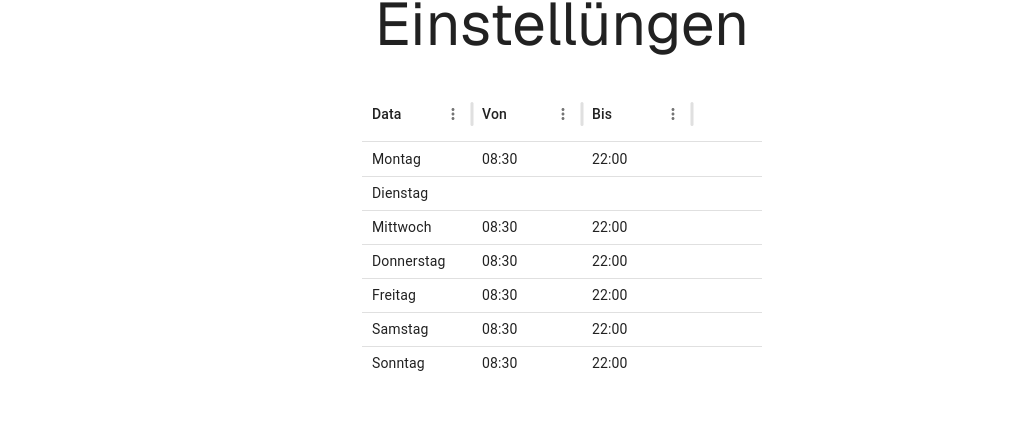
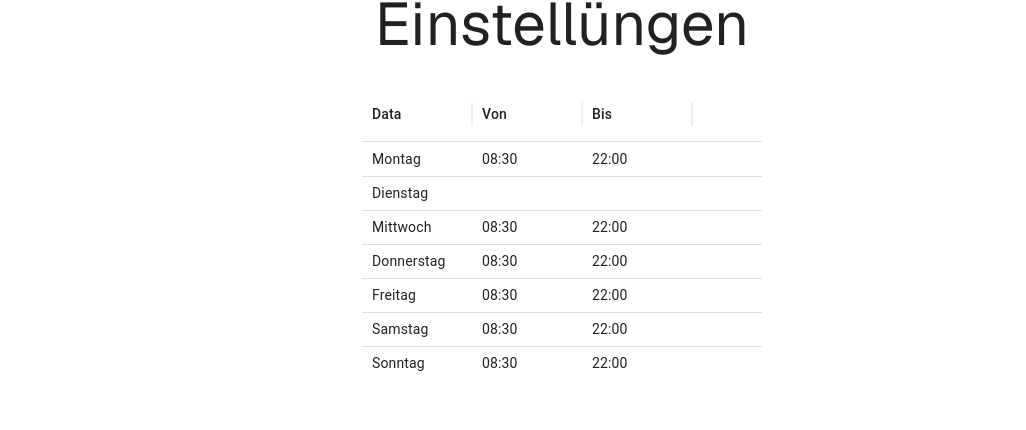
Before and after one commit to kabatskayaolga/shifts, a Next.js app: page /settings in a window 1280 px wide. Shown: the part 216-646 px from the top of the page, without its empty margins (78-1104 px from the left). Built offline with nearby package versions, Linux system fonts and the light colour scheme; what @mui/material-nextjs would draw is missing.

Commit message:
refactor: datagrid options

```diff
--- a/components/ui/DataGrid/index.tsx
+++ b/components/ui/DataGrid/index.tsx
@@ -1,6 +1,6 @@
 "use client";
 import { DataGrid as MuiDataGrid, GridValidRowModel } from "@mui/x-data-grid";
-import { Box } from "@mui/material";
+
 import React from "react";
 
 type Props<T extends GridValidRowModel> = React.ComponentProps<
@@ -9,12 +9,13 @@ type Props<T extends GridValidRowModel> = React.ComponentProps<
 
 export default function DataGrid<T extends GridValidRowModel>(props: Props<T>) {
   return (
-    <Box sx={{ width: "100%", height: "100%" }}>
     <MuiDataGrid
       className=" w-full"
       {...props}
       rowHeight={34}
       disableColumnFilter
+      disableColumnMenu
+      disableColumnResize
       hideFooter
       sx={{
         border: 0,
@@ -25,6 +26,5 @@ export default function DataGrid<T extends GridValidRowModel>(props: Props<T>) {
           },
       }}
     />
-    </Box>
   );
 }
```
Lines whose indentation alone changed are shown as unchanged.
